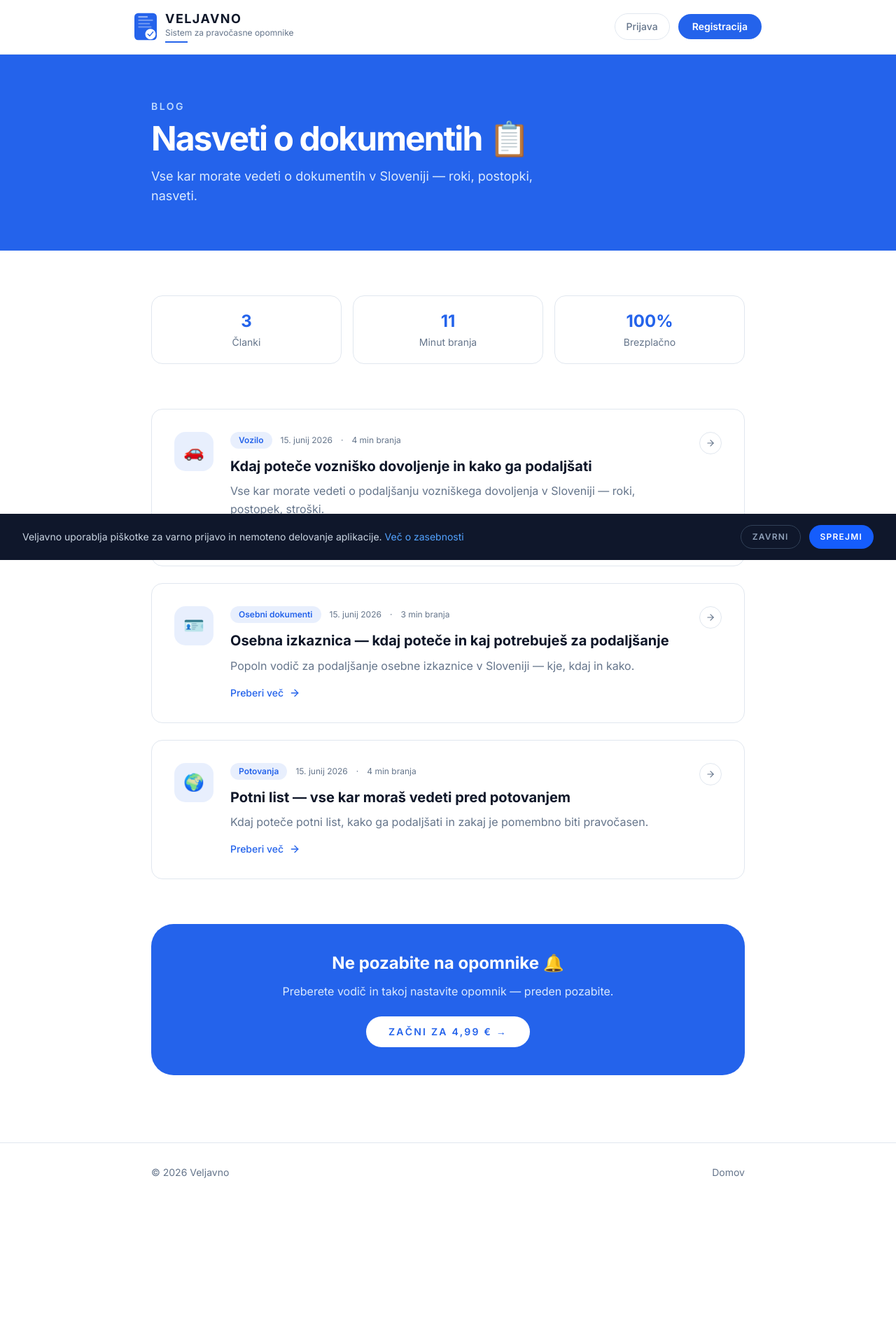
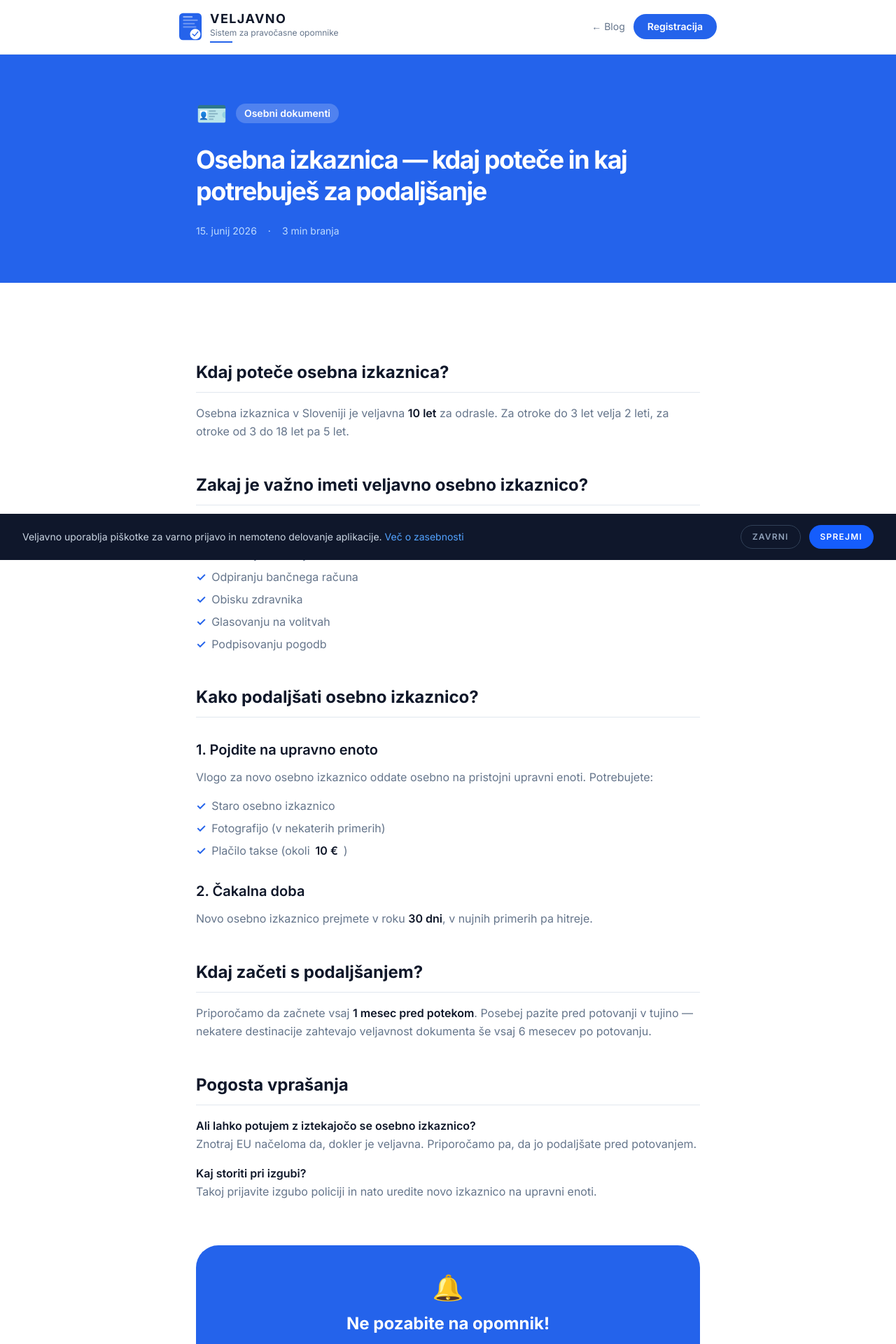
Before and after one commit to kristjandraksler/veljavno, a Next.js app: page /blog/osebna-izkaznica-podaljsanje in a window 1280 px wide. Shown: the top 1920 px of the page at 70% size. Before the commit the page ends 1717 px from the top, so only its background shows below. Built offline with nearby package versions, Linux system fonts and the light colour scheme.

Commit message:
nov članek

```diff
--- a/app/blog/[slug]/page.tsx
+++ b/app/blog/[slug]/page.tsx
@@ -1,45 +1,158 @@
 import { Metadata } from 'next'
+import { notFound } from 'next/navigation'
 
-export const metadata: Metadata = {
-  title: 'Blog — Veljavno',
-  description: 'Nasveti in informacije o dokumentih v Sloveniji.',
-}
-
-const clanki = [
-  {
-    slug: 'voznicko-dovoljenje-podaljsanje',
+const clanki: Record<string, {
+  naslov: string
+  opis: string
+  datum: string
+  branje: string
+  ikona: string
+  kategorija: string
+  vsebina: string
+}> = {
+  'voznicko-dovoljenje-podaljsanje': {
     naslov: 'Kdaj poteče vozniško dovoljenje in kako ga podaljšati',
     opis: 'Vse kar morate vedeti o podaljšanju vozniškega dovoljenja v Sloveniji — roki, postopek, stroški.',
     datum: '15. junij 2026',
     branje: '4 min',
     ikona: '🚗',
     kategorija: 'Vozilo',
+    vsebina: `
+      <h2>Kdaj poteče vozniško dovoljenje?</h2>
+      <p>V Sloveniji je vozniško dovoljenje veljavno <strong>10 let</strong> od datuma izdaje. Datum poteka je jasno naveden na sprednji strani dokumenta.</p>
+      <p>Po novem zakonu morajo vsi vozniki ob podaljšanju opraviti tudi <strong>zdravniški pregled</strong>, ki potrdi, da so še vedno sposobni varno voziti.</p>
+
+      <h2>Kaj se zgodi, če vozim s poteklim vozniškim dovoljenjem?</h2>
+      <p>Vožnja s poteklim vozniškim dovoljenjem je prekršek. Policija vam lahko izreče <strong>globo do 1.200 €</strong> in odvzame točke. Poleg tega vaše zavarovanje morda ne bo krilo škode v primeru nesreče.</p>
+
+      <h2>Kako podaljšati vozniško dovoljenje?</h2>
+
+      <h3>1. Zdravniški pregled</h3>
+      <p>Pred podaljšanjem morate opraviti zdravniški pregled pri pooblaščenem zdravniku za vozniška dovoljenja. Pregled vključuje pregled vida, splošni zdravstveni pregled in morebitne dodatne teste. Cena pregleda se giblje med <strong>30 in 60 €</strong>.</p>
+
+      <h3>2. Vloga na upravni enoti</h3>
+      <p>Po opravljenem zdravniškem pregledu odnesite na pristojno upravno enoto:</p>
+      <ul>
+        <li>Veljavno osebno izkaznico ali potni list</li>
+        <li>Staro vozniško dovoljenje</li>
+        <li>Potrdilo o zdravniškem pregledu</li>
+        <li>Plačilo upravne takse (okoli <strong>20 €</strong>)</li>
+      </ul>
+
+      <h3>3. Čakalna doba</h3>
+      <p>Novo vozniško dovoljenje prejmete v roku <strong>15 delovnih dni</strong>.</p>
+
+      <h2>Kdaj začeti s postopkom?</h2>
+      <p>Priporočamo, da začnete s podaljšanjem vsaj <strong>2 meseca pred potekom</strong> vozniškega dovoljenja. Tako imate dovolj časa za zdravniški pregled, oddajo vloge in čakanje na novi dokument.</p>
+
+      <h2>Pogosta vprašanja</h2>
+      <p><strong>Ali lahko vozim med čakanjem na novo vozniško dovoljenje?</strong><br/>Da — dokler imate potrdilo o oddani vlogi, smete voziti.</p>
+      <p><strong>Ali moram opraviti vozniški izpit znova?</strong><br/>Ne, ob podaljšanju vozniškega izpita ni potrebno opravljati znova.</p>
+      <p><strong>Kaj če sem pozabil podaljšati in je že poteklo?</strong><br/>Takoj prenehajte z vožnjo in čim prej uredite podaljšanje na upravni enoti.</p>
+    `
   },
-  {
-    slug: 'osebna-izkaznica-podaljsanje',
+  'osebna-izkaznica-podaljsanje': {
     naslov: 'Osebna izkaznica — kdaj poteče in kaj potrebuješ za podaljšanje',
     opis: 'Popoln vodič za podaljšanje osebne izkaznice v Sloveniji — kje, kdaj in kako.',
     datum: '15. junij 2026',
     branje: '3 min',
     ikona: '🪪',
     kategorija: 'Osebni dokumenti',
+    vsebina: `
+      <h2>Kdaj poteče osebna izkaznica?</h2>
+      <p>Osebna izkaznica v Sloveniji je veljavna <strong>10 let</strong> za odrasle. Za otroke do 3 let velja 2 leti, za otroke od 3 do 18 let pa 5 let.</p>
+
+      <h2>Zakaj je važno imeti veljavno osebno izkaznico?</h2>
+      <p>Osebna izkaznica je osnovni identifikacijski dokument v Sloveniji. Potrebujete jo pri:</p>
+      <ul>
+        <li>Potovanjih znotraj EU</li>
+        <li>Odpiranju bančnega računa</li>
+        <li>Obisku zdravnika</li>
+        <li>Glasovanju na volitvah</li>
+        <li>Podpisovanju pogodb</li>
+      </ul>
+
+      <h2>Kako podaljšati osebno izkaznico?</h2>
+
+      <h3>1. Pojdite na upravno enoto</h3>
+      <p>Vlogo za novo osebno izkaznico oddate osebno na pristojni upravni enoti. Potrebujete:</p>
+      <ul>
+        <li>Staro osebno izkaznico</li>
+        <li>Fotografijo (v nekaterih primerih)</li>
+        <li>Plačilo takse (okoli <strong>10 €</strong>)</li>
+      </ul>
+
+      <h3>2. Čakalna doba</h3>
+      <p>Novo osebno izkaznico prejmete v roku <strong>30 dni</strong>, v nujnih primerih pa hitreje.</p>
+
+      <h2>Kdaj začeti s podaljšanjem?</h2>
+      <p>Priporočamo da začnete vsaj <strong>1 mesec pred potekom</strong>. Posebej pazite pred potovanji v tujino — nekatere destinacije zahtevajo veljavnost dokumenta še vsaj 6 mesecev po potovanju.</p>
+
+      <h2>Pogosta vprašanja</h2>
+      <p><strong>Ali lahko potujem z iztekajočo se osebno izkaznico?</strong><br/>Znotraj EU načeloma da, dokler je veljavna. Priporočamo pa, da jo podaljšate pred potovanjem.</p>
+      <p><strong>Kaj storiti pri izgubi?</strong><br/>Takoj prijavite izgubo policiji in nato uredite novo izkaznico na upravni enoti.</p>
+    `
   },
-  {
-    slug: 'potni-list-vse-kar-moras-vedeti',
+  'potni-list-vse-kar-moras-vedeti': {
     naslov: 'Potni list — vse kar moraš vedeti pred potovanjem',
     opis: 'Kdaj poteče potni list, kako ga podaljšati in zakaj je pomembno biti pravočasen.',
     datum: '15. junij 2026',
     branje: '4 min',
     ikona: '🌍',
     kategorija: 'Potovanja',
-  },
-]
+    vsebina: `
+      <h2>Kdaj poteče potni list?</h2>
+      <p>Slovenski potni list je veljaven <strong>10 let</strong> za odrasle in <strong>5 let</strong> za otroke do 18 let.</p>
 
-export default function Blog() {
+      <h2>Zakaj je važno imeti veljaven potni list?</h2>
+      <p>Za potovanja izven EU je potni list obvezen. Mnoge države zahtevajo, da je potni list veljaven še vsaj <strong>6 mesecev po datumu vrnitve</strong>. To pomeni, da morate preveriti veljavnost dolgo pred potovanjem.</p>
+
+      <h2>Kako podaljšati potni list?</h2>
+
+      <h3>1. Vloga na upravni enoti</h3>
+      <p>Vlogo za nov potni list oddate na upravni enoti. Potrebujete:</p>
+      <ul>
+        <li>Star potni list</li>
+        <li>Veljavno osebno izkaznico</li>
+        <li>Fotografijo</li>
+        <li>Plačilo takse (okoli <strong>35 €</strong>)</li>
+      </ul>
+
+      <h3>2. Čakalna doba</h3>
+      <p>Standardna čakalna doba je <strong>30 dni</strong>. V nujnih primerih (potovanje v 3 dneh) lahko dobite potni list hitreje, a za doplačilo.</p>
+
+      <h2>Kdaj začeti s podaljšanjem?</h2>
+      <p>Priporočamo vsaj <strong>3 mesece pred potovanjem</strong>. Posebej v poletnih mesecih so čakalne dobe daljše.</p>
+
+      <h2>Pogosta vprašanja</h2>
+      <p><strong>Ali lahko z osebno izkaznico v vse države?</strong><br/>Ne — izven EU in Schengenskega prostora boste v večini držav potrebovali potni list.</p>
+      <p><strong>Kaj storiti pri izgubi potnega lista v tujini?</strong><br/>Takoj kontaktirajte najbližje slovensko konzularno predstavništvo.</p>
+      <p><strong>Ali otroci potrebujejo lastni potni list?</strong><br/>Da — vsak otrok mora imeti lasten potni list ali osebno izkaznico.</p>
+    `
+  }
+}
+
+export async function generateMetadata({ params }: { params: Promise<{ slug: string }> }): Promise<Metadata> {
+  const { slug } = await params
+  const clanek = clanki[slug]
+  if (!clanek) return {}
+  return {
+    title: `${clanek.naslov} — Veljavno`,
+    description: clanek.opis,
+  }
+}
+
+export default async function ClanekPage({ params }: { params: Promise<{ slug: string }> }) {
+  const { slug } = await params
+  const clanek = clanki[slug]
+  if (!clanek) notFound()
+
   return (
     <main className="min-h-screen bg-background text-foreground">
+
+      {/* Nav */}
       <nav className="border-b border-border px-6 py-4 sticky top-0 z-50 bg-background/85 backdrop-blur-xl">
-        <div className="max-w-4xl mx-auto flex items-center justify-between">
+        <div className="max-w-3xl mx-auto flex items-center justify-between">
           <a href="/" className="flex items-center gap-3">
             <svg width="32" height="40" viewBox="0 0 60 72" fill="none">
               <rect x="0" y="0" width="60" height="72" rx="10" fill="#2563eb"/>
@@ -57,7 +170,7 @@ export default function Blog() {
             </div>
           </a>
           <div className="flex items-center gap-3">
-            <a href="/prijava" className="text-sm font-medium text-muted-foreground hover:text-foreground transition-colors px-4 py-2 rounded-full border border-border hover:border-primary">Prijava</a>
+            <a href="/blog" className="text-sm text-muted-foreground hover:text-foreground transition-colors">← Blog</a>
             <a href="/registracija" className="text-sm font-semibold text-white bg-primary px-5 py-2 rounded-full hover:bg-primary/90 transition-colors">Registracija</a>
           </div>
         </div>
@@ -65,79 +178,63 @@ export default function Blog() {
 
       {/* Hero */}
       <div className="bg-primary">
-        <div className="max-w-4xl mx-auto px-6 py-16 text-white">
-          <p className="text-sm font-semibold uppercase tracking-[0.18em] text-blue-200 mb-3">Blog</p>
-          <h1 className="font-display text-4xl font-bold tracking-[-0.04em] mb-4 md:text-5xl">Nasveti o dokumentih 📋</h1>
-          <p className="text-blue-100 text-lg max-w-xl">Vse kar morate vedeti o dokumentih v Sloveniji — roki, postopki, nasveti.</p>
+        <div className="max-w-3xl mx-auto px-6 py-16 text-white">
+          <div className="flex items-center gap-3 mb-6">
+            <span className="text-4xl">{clanek.ikona}</span>
+            <span className="text-sm font-semibold bg-white/20 px-3 py-1 rounded-full">{clanek.kategorija}</span>
+          </div>
+          <h1 className="font-display text-3xl font-bold tracking-[-0.04em] mb-4 md:text-4xl leading-tight">{clanek.naslov}</h1>
+          <div className="flex items-center gap-4 text-blue-200 text-sm mt-6">
+            <span>{clanek.datum}</span>
+            <span>·</span>
+            <span>{clanek.branje} branja</span>
+          </div>
         </div>
       </div>
 
-      <div className="max-w-4xl mx-auto px-6 py-16">
-
-        {/* Stats */}
-        <div className="grid grid-cols-3 gap-4 mb-16">
-          {[
-            { stevilo: '3', opis: 'Članki' },
-            { stevilo: '11', opis: 'Minut branja' },
-            { stevilo: '100%', opis: 'Brezplačno' },
-          ].map(s => (
-            <div key={s.opis} className="bg-card border border-border rounded-2xl p-5 text-center">
-              <p className="text-2xl font-bold text-primary">{s.stevilo}</p>
-              <p className="text-sm text-muted-foreground mt-1">{s.opis}</p>
-            </div>
-          ))}
-        </div>
-
-        {/* Članki */}
-        <div className="flex flex-col gap-6">
-          {clanki.map((clanek) => (
-
-              <a key={clanek.slug}
-              href={`/blog/${clanek.slug}`}
-              className="group bg-card border border-border rounded-2xl p-8 hover:border-primary hover:shadow-lg hover:shadow-primary/5 transition-all"
-            >
-              <div className="flex items-start gap-6">
-                <div className="flex-shrink-0 w-14 h-14 bg-primary/10 rounded-2xl flex items-center justify-center text-2xl">
-                  {clanek.ikona}
-                </div>
-                <div className="flex-1 min-w-0">
-                  <div className="flex items-center gap-3 mb-3 flex-wrap">
-                    <span className="text-xs font-semibold bg-primary/10 text-primary px-3 py-1 rounded-full">{clanek.kategorija}</span>
-                    <span className="text-xs text-muted-foreground">{clanek.datum}</span>
-                    <span className="text-xs text-muted-foreground">·</span>
-                    <span className="text-xs text-muted-foreground">{clanek.branje} branja</span>
-                  </div>
-                  <h2 className="text-xl font-bold mb-2 group-hover:text-primary transition-colors leading-snug">{clanek.naslov}</h2>
-                  <p className="text-muted-foreground leading-relaxed">{clanek.opis}</p>
-                  <div className="mt-4 flex items-center gap-2 text-primary text-sm font-medium">
-                    <span>Preberi več</span>
-                    <svg width="16" height="16" viewBox="0 0 24 24" fill="none" stroke="currentColor" strokeWidth="2" strokeLinecap="round" className="group-hover:translate-x-1 transition-transform">
-                      <line x1="5" y1="12" x2="19" y2="12"/><polyline points="12 5 19 12 12 19"/>
-                    </svg>
-                  </div>
-                </div>
-                <div className="hidden md:flex flex-shrink-0 w-8 h-8 rounded-full border border-border items-center justify-center text-muted-foreground group-hover:bg-primary group-hover:border-primary group-hover:text-white transition-all">
-                  <svg width="14" height="14" viewBox="0 0 24 24" fill="none" stroke="currentColor" strokeWidth="2" strokeLinecap="round">
-                    <line x1="5" y1="12" x2="19" y2="12"/><polyline points="12 5 19 12 12 19"/>
-                  </svg>
-                </div>
-              </div>
-            </a>
-          ))}
-        </div>
+      {/* Vsebina */}
+      <div className="max-w-3xl mx-auto px-6 py-16">
+        <div
+          className="prose prose-lg max-w-none text-foreground
+            [&_h2]:text-2xl [&_h2]:font-bold [&_h2]:mt-12 [&_h2]:mb-4 [&_h2]:text-foreground [&_h2]:border-b [&_h2]:border-border [&_h2]:pb-3
+            [&_h3]:text-xl [&_h3]:font-semibold [&_h3]:mt-8 [&_h3]:mb-3 [&_h3]:text-foreground
+            [&_p]:text-muted-foreground [&_p]:leading-relaxed [&_p]:mb-4 [&_p]:text-base
+            [&_ul]:list-none [&_ul]:pl-0 [&_ul]:mb-4
+            [&_li]:text-muted-foreground [&_li]:mb-2 [&_li]:flex [&_li]:items-start [&_li]:gap-2
+            [&_li]:before:content-['✓'] [&_li]:before:text-primary [&_li]:before:font-bold [&_li]:before:flex-shrink-0
+            [&_strong]:text-foreground [&_strong]:font-semibold"
+          dangerouslySetInnerHTML={{ __html: clanek.vsebina }}
+        />
 
         {/* CTA */}
         <div className="mt-16 bg-primary rounded-[2rem] p-10 text-white text-center">
-          <p className="text-2xl font-bold mb-3">Ne pozabite na opomnike 🔔</p>
-          <p className="text-blue-100 mb-6">Preberete vodič in takoj nastavite opomnik — preden pozabite.</p>
-          <a href="/registracija" className="inline-block bg-white text-primary font-semibold px-8 py-3 rounded-full hover:bg-blue-50 transition-colors text-sm uppercase tracking-[0.16em]">
+          <div className="text-4xl mb-4">🔔</div>
+          <h2 className="text-2xl font-bold mb-3">Ne pozabite na opomnik!</h2>
+          <p className="text-blue-100 mb-6 max-w-md mx-auto">Veljavno vas avtomatsko opomni preden poteče vaš dokument — teden, mesec ali 6 mesecev prej.</p>
+          <a href="/registracija" className="inline-block bg-white text-primary px-8 py-4 rounded-full text-sm font-semibold uppercase tracking-[0.16em] hover:bg-blue-50 transition-colors">
             Začni za 4,99 € →
           </a>
+        </div>
+
+        {/* Drugi članki */}
+        <div className="mt-16">
+          <h3 className="text-lg font-bold mb-6">Preberite tudi</h3>
+          <div className="grid gap-4 md:grid-cols-2">
+            {Object.entries(clanki)
+              .filter(([s]) => s !== slug)
+              .map(([s, c]) => (
+                <a key={s} href={`/blog/${s}`} className="group bg-card border border-border rounded-2xl p-6 hover:border-primary transition-colors">
+                  <div className="text-2xl mb-3">{c.ikona}</div>
+                  <h4 className="font-semibold text-sm group-hover:text-primary transition-colors leading-snug">{c.naslov}</h4>
+                  <p className="text-xs text-muted-foreground mt-2">{c.branje} branja</p>
+                </a>
+              ))}
+          </div>
         </div>
       </div>
 
       <footer className="border-t border-border py-8 mt-8">
-        <div className="max-w-4xl mx-auto px-6 flex justify-between items-center text-sm text-muted-foreground">
+        <div className="max-w-3xl mx-auto px-6 flex justify-between items-center text-sm text-muted-foreground">
           <span>© 2026 Veljavno</span>
           <a href="/" className="hover:text-primary transition-colors">Domov</a>
         </div>
```
